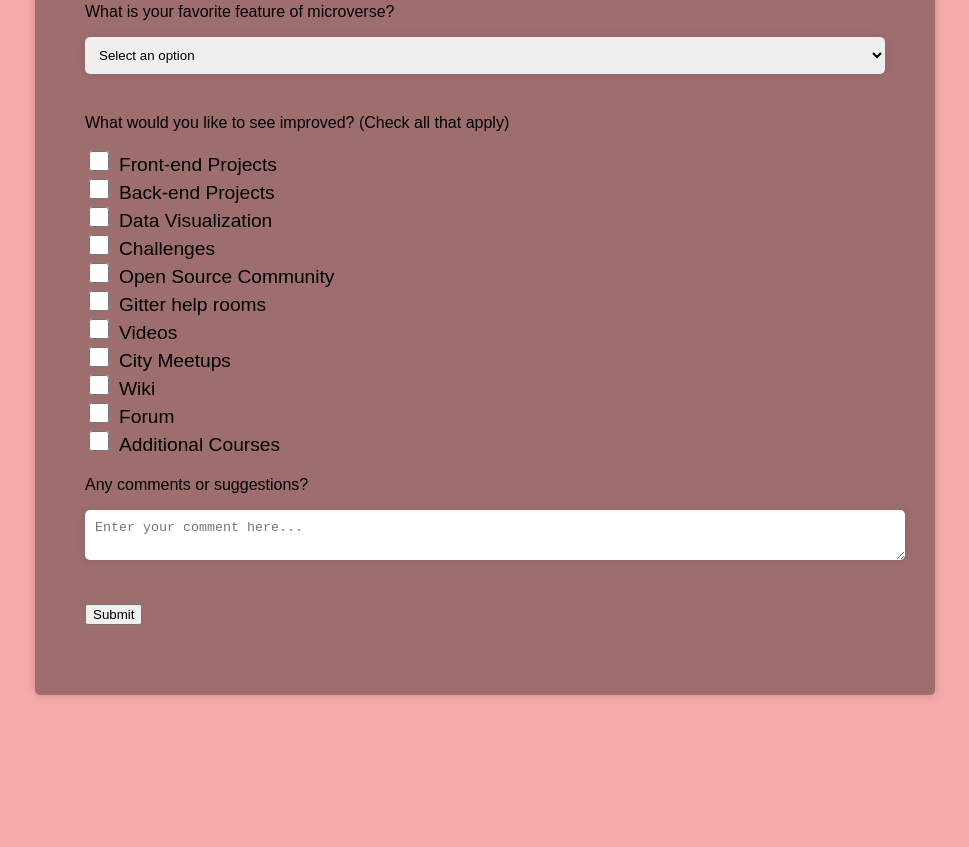
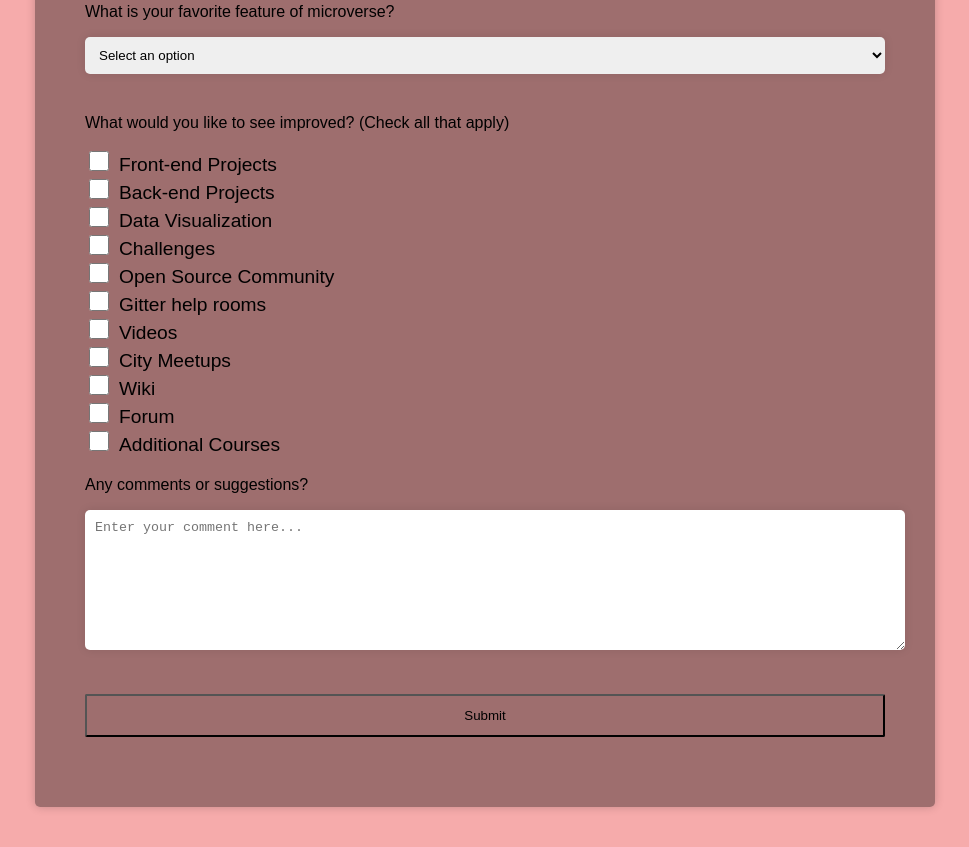
Before and after one commit to ItsEric24/Survey-Form, a plain HTML site: page index.html in a window 1280 px wide. Shown: the part 698-1545 px from the top of the page, without its empty margins (155-1124 px from the left). Before the commit the page ends 1433 px from the top, so only its background shows below. Drawn offline with Linux system fonts and the light colour scheme.

Commit message:
Update style.css

```diff
--- a/style.css
+++ b/style.css
@@ -76,3 +76,20 @@ label {
   min-height: 1.25rem;
   min-width: 1.25rem;
 }
+
+.input-textarea {
+  min-height: 120px;
+  width: 100%;
+  padding: 0.625rem;
+  resize: vertical;
+}
+
+.submit-button {
+  display: block;
+  width: 100%;
+  padding: 0.75rem;
+  background: var(--color-green);
+  color: inherit;
+  border-radius: 2px;
+  cursor: pointer;
+}
```
